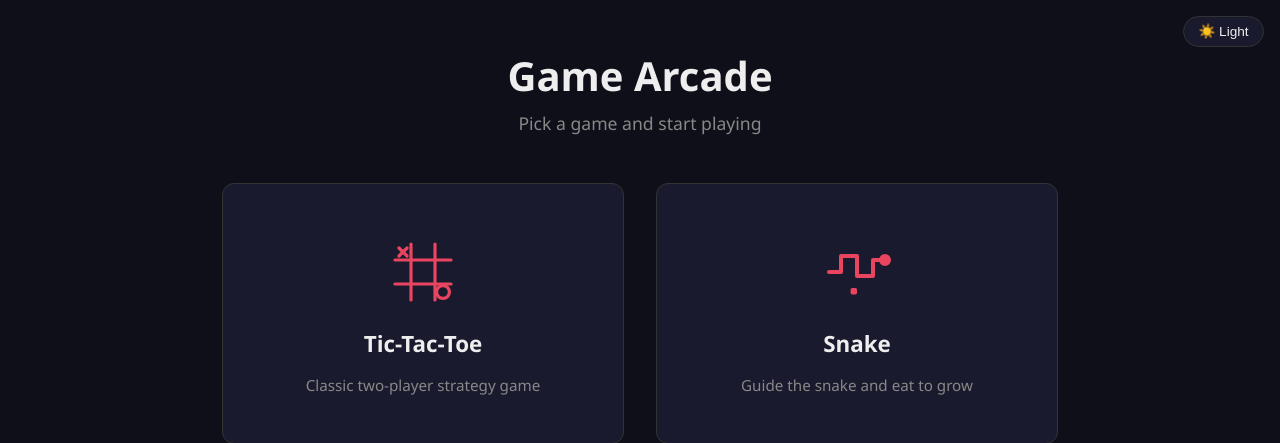
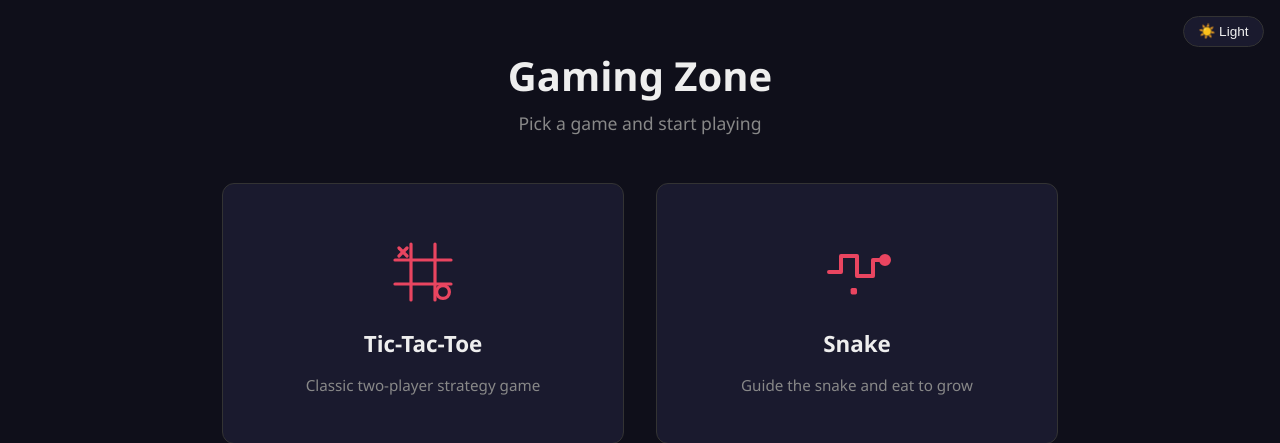
Before and after one commit to mohleji/playing-with-claude-1, a Flask app: page / in a window 1280 px wide. Shown: the top 443 px of the page. Run offline with Flask 3, Linux system fonts and the light colour scheme.

Commit message:
Rename landing page title from Game Arcade to Gaming Zone
Co-Authored-By: Claude Sonnet 4.6 <noreply@anthropic.com>

```diff
--- a/templates/index.html
+++ b/templates/index.html
@@ -3,14 +3,14 @@
 <head>
     <meta charset="UTF-8">
     <meta name="viewport" content="width=device-width, initial-scale=1.0">
-    <title>Game Arcade</title>
+    <title>Gaming Zone</title>
     <link rel="stylesheet" href="{{ url_for('static', filename='css/style.css') }}">
     <script src="{{ url_for('static', filename='js/theme.js') }}"></script>
 </head>
 <body>
     <button id="theme-toggle" class="theme-toggle">☀️ Light</button>
     <main class="landing">
-        <h1 class="landing__title">Game Arcade</h1>
+        <h1 class="landing__title">Gaming Zone</h1>
         <p class="landing__subtitle">Pick a game and start playing</p>
         <ul class="game-grid">
             {% for game in games %}
```
